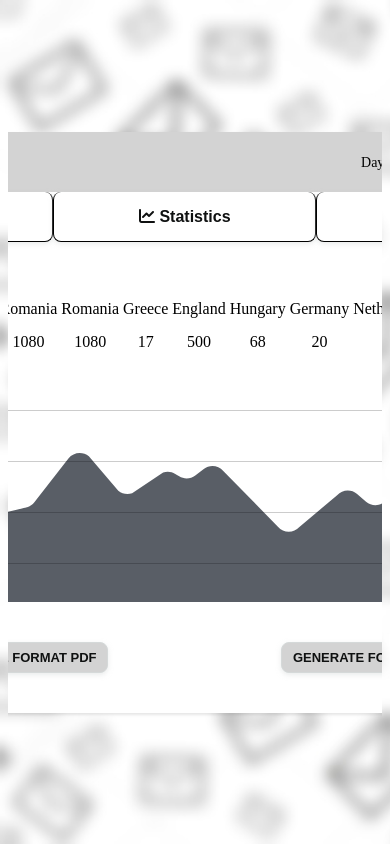
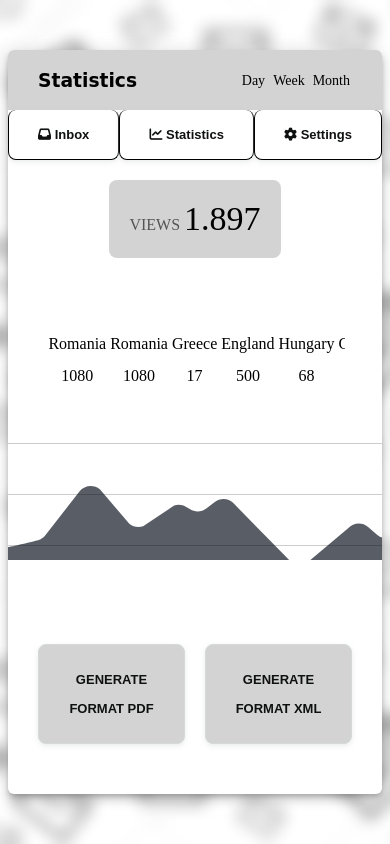
Before and after one commit to vitalie7bocicov/empub, a PHP site: page /pages/statistics.html in a window 390 px wide. Run offline with PHP 8.4, Linux system fonts and the light colour scheme; some libraries are stand-ins or nearby versions.

Commit message:
update responsive statistics

```diff
--- a/EMPub/pages/statistics.html
+++ b/EMPub/pages/statistics.html
@@ -7,7 +7,7 @@
 <script src="https://kit.fontawesome.com/d31da07a9e.js" crossorigin="anonymous"></script>
  </head>
  <body>
- <div class="wrapper">
+
       <div class="panel">
         <div class="panel-header">
           <h3 class="title">Statistics</h3>
--- a/EMPub/styles/statistics.css
+++ b/EMPub/styles/statistics.css
@@ -3,25 +3,21 @@
  * {
   box-sizing: border-box;
   font-family: "Nunito", sans-serif;
+  margin:0;
 }
 
 body {
   background-color: #474d56;
   background-image: url("../images/backgroundImage.jpg");
   background-size: cover;
-}
-
-html, body {
-  height: 100%;
-  width: 100%;
+  background-size:cover;
   display: flex;
   justify-content: center;
   align-items: center;
-  overflow: hidden;
+
 }
 
 .panel {
-  width: 100%;
   height: auto;
   background: white;
   box-shadow: 1px 2px 3px 0px rgba(0,0,0,0.10);
@@ -103,6 +99,8 @@ html, body {
   height: 100%;
   display: flex;
   flex-direction: column;
+  justify-content:center;
+  align-items:center;
   flex-grow: 2;
   margin-left:10%;
   position: relative;
@@ -165,3 +163,114 @@ button:focus {
   box-shadow: rgba(213, 217, 217, .5) 0 2px 5px 0;
   outline: 0;
 }
+
+@media only screen and (max-width: 860px) {
+
+
+
+	.panel {
+
+		background-color:white;
+		width: 100%;
+		box-shadow: rgba(0, 0, 0, .2) 0 3px 5px -1px,rgba(0, 0, 0, .14) 0 6px 10px 0,rgba(0, 0, 0, .12) 0 1px 18px 0;
+
+	}
+
+	.chart{
+		 margin-left:0;
+	}
+
+	.chart svg{
+		margin-left:27%;
+	}
+
+	.panel-body {
+	  display: flex;
+	  width:100%;
+	  flex-direction:column;
+	  align-items:center;
+	  justify-content:center;
+	  height: 50%;
+	}
+
+
+
+	.category {
+	  margin-top:0;
+	  background-color:lightgray;
+	  border-radius: 8px;
+	  padding:20px;
+	}
+
+
+	.sidebar-buttons {
+		font-size: 13px;
+	}
+
+	.buttons{
+		padding:50px;
+	}
+
+	.buttons button{
+		width:40%;
+		padding:20px;
+	}
+
+	svg{
+		width:100%;
+		height:auto;
+	}
+
+		.calendar-views span {
+		  font-size: 14px;
+		  font-weight: 300;
+		  color: black;
+		  padding: 6px 10px;
+		  border: 2px solid transparent;
+		}
+
+
+}
+
+
+@media only screen and (max-width: 480px) {
+	.panel {
+		background-color:white;
+		width: 100%;
+		box-shadow: rgba(0, 0, 0, .2) 0 3px 5px -1px,rgba(0, 0, 0, .14) 0 6px 10px 0,rgba(0, 0, 0, .12) 0 1px 18px 0;
+
+	}
+	.chart svg{
+		margin-left:0;
+	}
+
+	.categories {
+	  display: flex;
+	  flex-direction: column;
+	  justify-content: space-between;
+	  flex-basis: 25%;
+	  padding: 0;
+	}
+
+  .buttons{
+	padding:30px;
+	display:flex;
+	justify-content:space-around;
+	gap:20px;
+   }
+
+
+  .buttons button{
+		width:50%;
+		padding:20px;
+	}
+
+.calendar-views span {
+  font-size: 14px;
+  font-weight: 300;
+  color: black;
+  padding:0;
+  border: 2px solid transparent;
+}
+
+}
```
